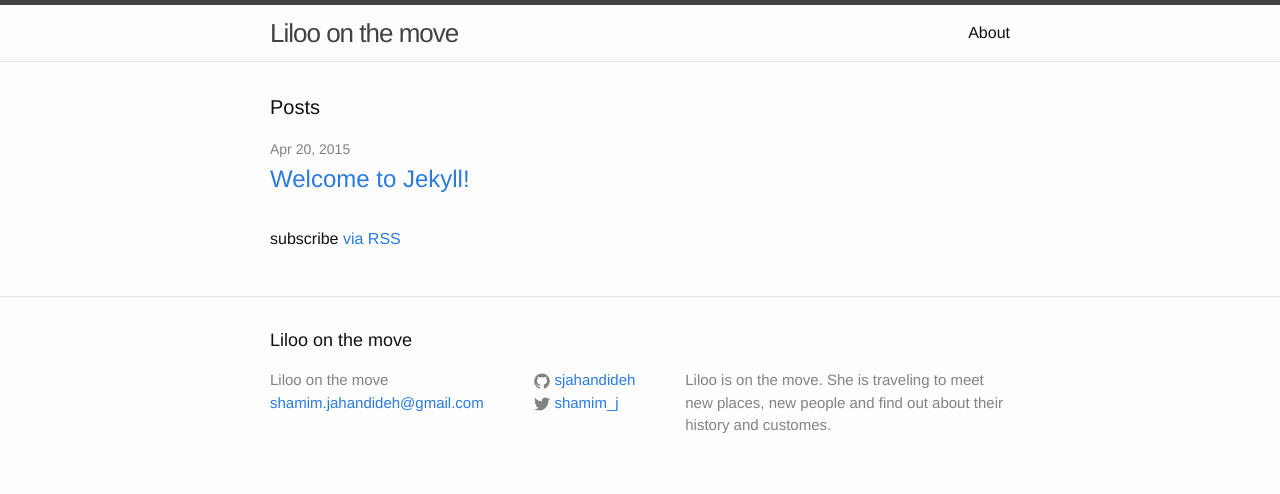
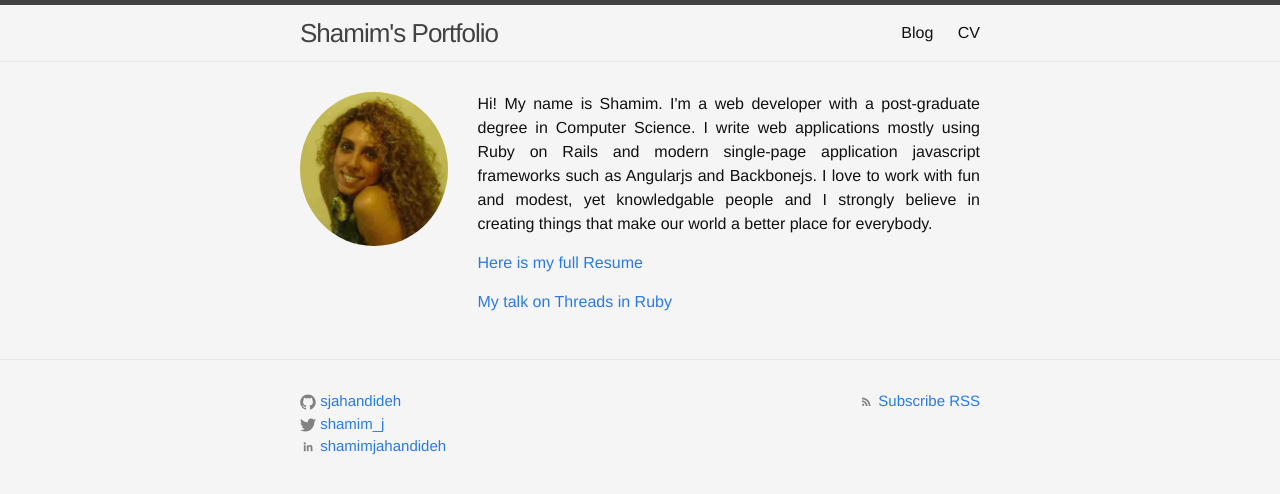
Before and after one commit to sjahandideh/sjahandideh.github.io, a Jekyll site: the page built from index.html, in a window 1280 px wide. Shown: the top 494 px of the page. Built offline with Jekyll 4.4.1, drawn with Linux system fonts in a browser that asks for light colours; Markdown is read by kramdown in place of the engine named in the settings.

Commit message:
Shamim's portfolio - cv not added yet

```diff
--- a/_config.yml
+++ b/_config.yml
@@ -1,15 +1,19 @@
 # Site settings
-title: Liloo on the move
-email: shamim.jahandideh@gmail.com
+title: Shamim's Portfolio
 description: > # this means to ignore newlines until "baseurl:"
-  Liloo is on the move. She is traveling to meet new places,
-  new people and find out about their history and customes.
+  Hi! My name is Shamim. I'm a web developer with a post-graduate degree
+  in Computer Science. I write web applications mostly using Ruby on Rails
+  and modern single-page application javascript frameworks such as Angularjs
+  and Backbonejs.
+  I love to work with fun and modest, yet knowledgable people and I strongly
+  believe in creating things that make our world a better place for everybody.
 
 baseurl: "" # the subpath of your site, e.g. /blog/
-url: "http://lilooonthemove.com" # the base hostname & protocol for your site
-twitter_username: shamim_j
-github_username:  sjahandideh
+url: "http://sjahandideh.com" # the base hostname & protocol for your site
+twitter_username:   shamim_j
+github_username:    sjahandideh
+linkedln_username:  shamimjahandideh
 timezone: Australia/Sydney
 
 # Build settings
-markdown: kramdown
+markdown: redcarpet
--- a/_includes/footer.html
+++ b/_includes/footer.html
@@ -2,17 +2,8 @@
 
   <div class="wrapper">
 
-    <h2 class="footer-heading">{{ site.title }}</h2>
-
-    <div class="footer-col-wrapper">
-      <div class="footer-col  footer-col-1">
-        <ul class="contact-list">
-          <li>{{ site.title }}</li>
-          <li><a href="mailto:{{ site.email }}">{{ site.email }}</a></li>
-        </ul>
-      </div>
-
-      <div class="footer-col  footer-col-2">
+    <div class="footer-col-wrapper row">
+      <div class="col-md-6 col-xs-6">
         <ul class="social-media-list">
           {% if site.github_username %}
           <li>
@@ -42,14 +33,39 @@
             </a>
           </li>
           {% endif %}
+
+          {% if site.linkedln_username %}
+          <li>
+            <a href="https://au.linkedin.com/in/{{ site.linkedln_username }}">
+              <span class="icon  icon--linkedln">
+                <svg viewBox="0 0 512 512">
+                  <path d="M186.4 142.4c0 19-15.3 34.5-34.2 34.5 -18.9 0-34.2-15.4-34.2-34.5 0-19 15.3-34.5 34.2-34.5C171.1 107.9 186.4 123.4 186.4 142.4zM181.4 201.3h-57.8V388.1h57.8V201.3zM273.8 201.3h-55.4V388.1h55.4c0 0 0-69.3 0-98 0-26.3 12.1-41.9 35.2-41.9 21.3 0 31.5 15 31.5 41.9 0 26.9 0 98 0 98h57.5c0 0 0-68.2 0-118.3 0-50-28.3-74.2-68-74.2 -39.6 0-56.3 30.9-56.3 30.9v-25.2H273.8z"></path>
+                </svg>
+              </span>
+
+              <span class="username">{{ site.linkedln_username }}</span>
+            </a>
+          </li>
+          {% endif %}
+
         </ul>
       </div>
 
-      <div class="footer-col  footer-col-3">
-        <p class="text">{{ site.description }}</p>
+      <div class="col-md-6 col-xs-4">
+        <ul class="social-media-list pull-right">
+          <li>
+            <a href="{{ "/feed.xml" | prepend: site.baseurl }}">
+              <span class="icon  icon--linkedln">
+                <svg viewBox="0 0 512 512">
+                  <path d="M201.8 347.2c0 20.3-16.5 36.8-36.8 36.8 -20.3 0-36.8-16.5-36.8-36.8s16.5-36.8 36.8-36.8C185.3 310.4 201.8 326.8 201.8 347.2zM128.2 204.7v54.5c68.5 0.7 124 56.3 124.7 124.7h54.5C306.7 285.3 226.9 205.4 128.2 204.7zM128.2 166.6c57.9 0.3 112.3 22.9 153.2 63.9 41 41 63.7 95.5 63.9 153.5h54.5c-0.3-149.9-121.7-271.4-271.6-271.9V166.6L128.2 166.6z"></path>
+                </svg>
+              </span>
+              Subscribe RSS
+            </a>
+          </li>
+        </ul>
       </div>
+
     </div>
-
   </div>
-
 </footer>
--- a/_includes/head.html
+++ b/_includes/head.html
@@ -6,6 +6,7 @@
   <title>{% if page.title %}{{ page.title }}{% else %}{{ site.title }}{% endif %}</title>
   <meta name="description" content="{% if page.excerpt %}{{ page.excerpt | strip_html | strip_newlines | truncate: 160 }}{% else %}{{ site.description }}{% endif %}">
 
+  <link rel="stylesheet" href="https://maxcdn.bootstrapcdn.com/bootstrap/3.3.4/css/bootstrap.min.css">
   <link rel="stylesheet" href="{{ "/css/main.css" | prepend: site.baseurl }}">
   <link rel="canonical" href="{{ page.url | replace:'index.html','' | prepend: site.baseurl | prepend: site.url }}">
   <link rel="alternate" type="application/rss+xml" title="{{ site.title }}" href="{{ "/feed.xml" | prepend: site.baseurl | prepend: site.url }}" />
--- a/css/main.scss
+++ b/css/main.scss
@@ -14,7 +14,7 @@ $base-line-height: 1.5;
 $spacing-unit:     30px;
 
 $text-color:       #111;
-$background-color: #fdfdfd;
+$background-color: #f5f5f5;
 $brand-color:      #2a7ae2;
 
 $grey-color:       #828282;
--- a/about.md
+++ b/cv.md
@@ -1,7 +1,7 @@
 ---
 layout: page
-title: About
-permalink: /about/
+title: CV
+permalink: /cv/
 ---
 
 This is the base Jekyll theme. You can find out more info about customizing your Jekyll theme, as well as basic Jekyll usage documentation at [jekyllrb.com](http://jekyllrb.com/)
--- a/index.html
+++ b/index.html
@@ -2,22 +2,21 @@
 layout: default
 ---
 
-<div class="home">
+<div class="row">
 
-  <h1 class="page-heading">Posts</h1>
+  <div class="col-md-3 col-xs-2">
+    <img src="/assets/shamim.jpg" alt="Shamim" class="img-circle"/>
+  </div>
 
-  <ul class="post-list">
-    {% for post in site.posts %}
-      <li>
-        <span class="post-meta">{{ post.date | date: "%b %-d, %Y" }}</span>
+  <div class="col-md-9 col-xs-8">
+    <p class="text text-justify">{{ site.description }}</p>
 
-        <h2>
-          <a class="post-link" href="{{ post.url | prepend: site.baseurl }}">{{ post.title }}</a>
-        </h2>
-      </li>
-    {% endfor %}
-  </ul>
-
-  <p class="rss-subscribe">subscribe <a href="{{ "/feed.xml" | prepend: site.baseurl }}">via RSS</a></p>
+    <p>
+      <a href="/cv">Here is my full Resume</a>
+    </p>
+    <p>
+      <a href="https://vimeo.com/113046082">My talk on Threads in Ruby</a>
+    </p>
+  </div>
 
 </div>
```
Also changed, not shown: _posts/2014-11-25-threads-in-ruby-part-1.markdown (added, +115 -0 lines), _posts/2015-02-16-threads-in-ruby-part-2.markdown (added, +168 -0 lines), _posts/2015-04-20-welcome-to-jekyll.markdown (deleted, +0 -25 lines), blog.html (added, +23 -0 lines), assets/shamim.jpg (added), assets/threads/ruby-thread.jpg (added), assets/threads/ruby-threads.jpg (added), assets/threads/zombies.png (added), 2 other files.
